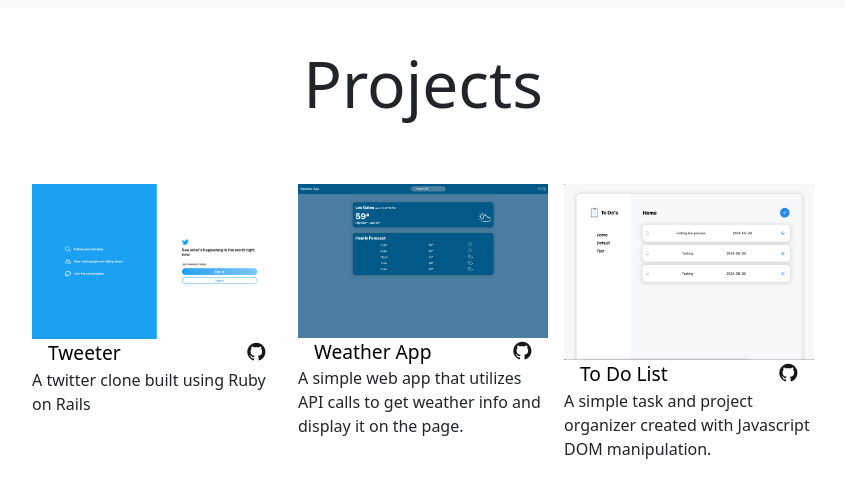
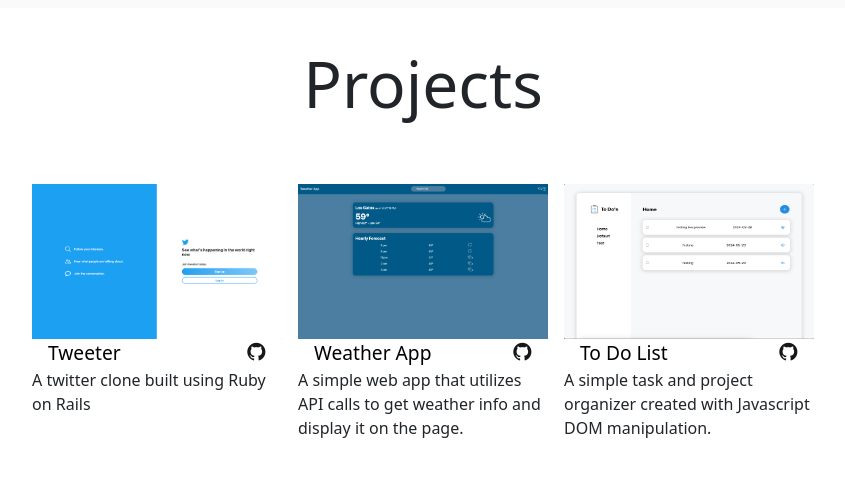
Before and after one commit to ewoknock/portfolio, a React (Vite) app: page / in a window 1280 px wide. Shown: the part 1664-2151 px from the top of the page, without its empty margins (217-1062 px from the left). Built offline with nearby package versions, Linux system fonts and the light colour scheme.

Commit message:
Fixes height of project cards

```diff
--- a/src/styles/Projects.css
+++ b/src/styles/Projects.css
@@ -38,4 +38,5 @@
 
 .project-preview{
     width: 250px;
+    height: 155px;
 }
```
